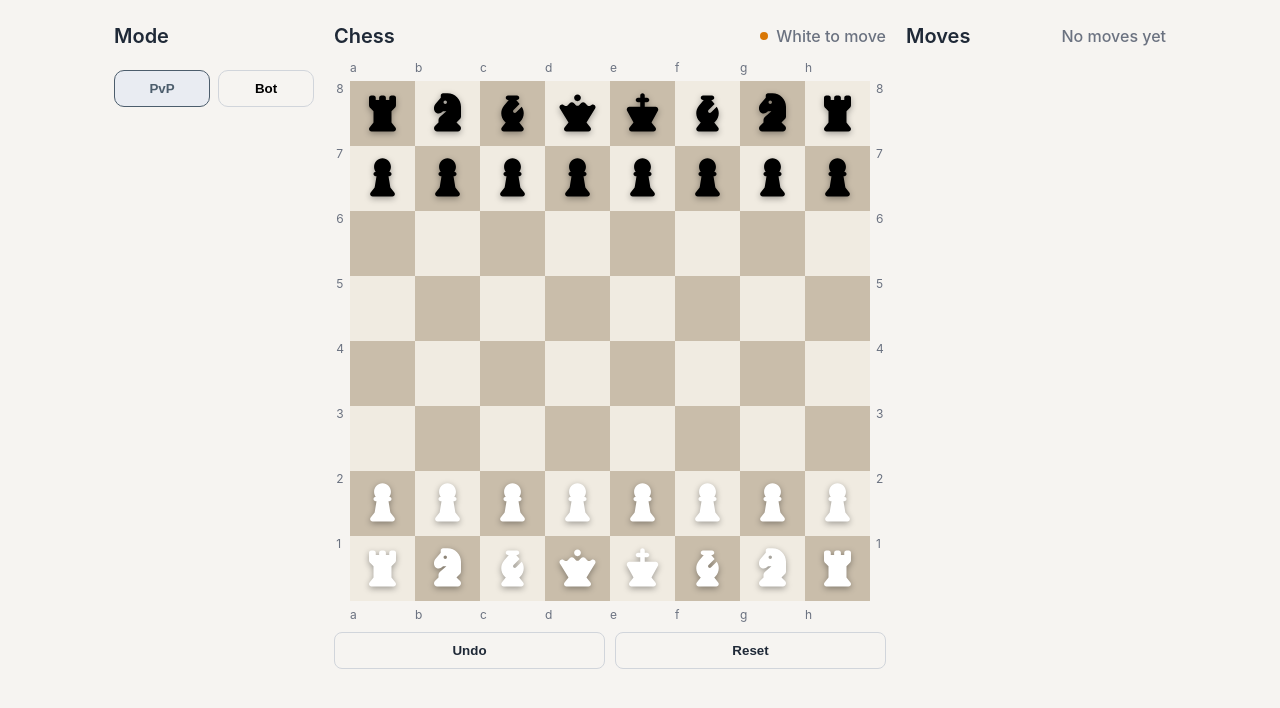
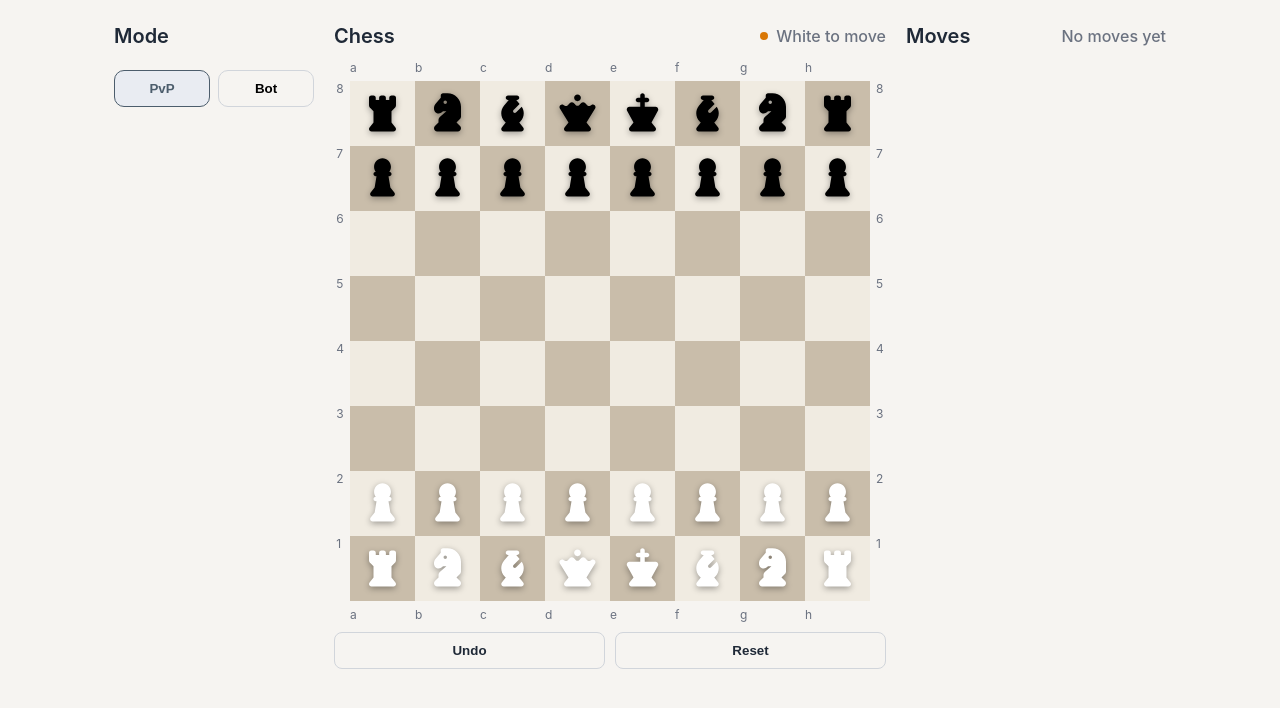
Before and after one commit to Vahvelainen/chess, a React (Vite) app: page / in a window 1280 px wide. Shown: the top 708 px of the page. Built offline with nearby package versions, Linux system fonts and the light colour scheme.

Commit message:
Fix board orientation

```diff
--- a/src/views/chessBoard/boardLayoutHelpers.ts
+++ b/src/views/chessBoard/boardLayoutHelpers.ts
@@ -21,7 +21,7 @@ export function mapBoardToSquares(board: BoardState): SquareView[] {
         file,
         rank,
         piece: snapshot[index],
-        isLight: (file + rank) % 2 === 0
+        isLight: (file + rank) % 2 === 1
       });
     }
   }
```
